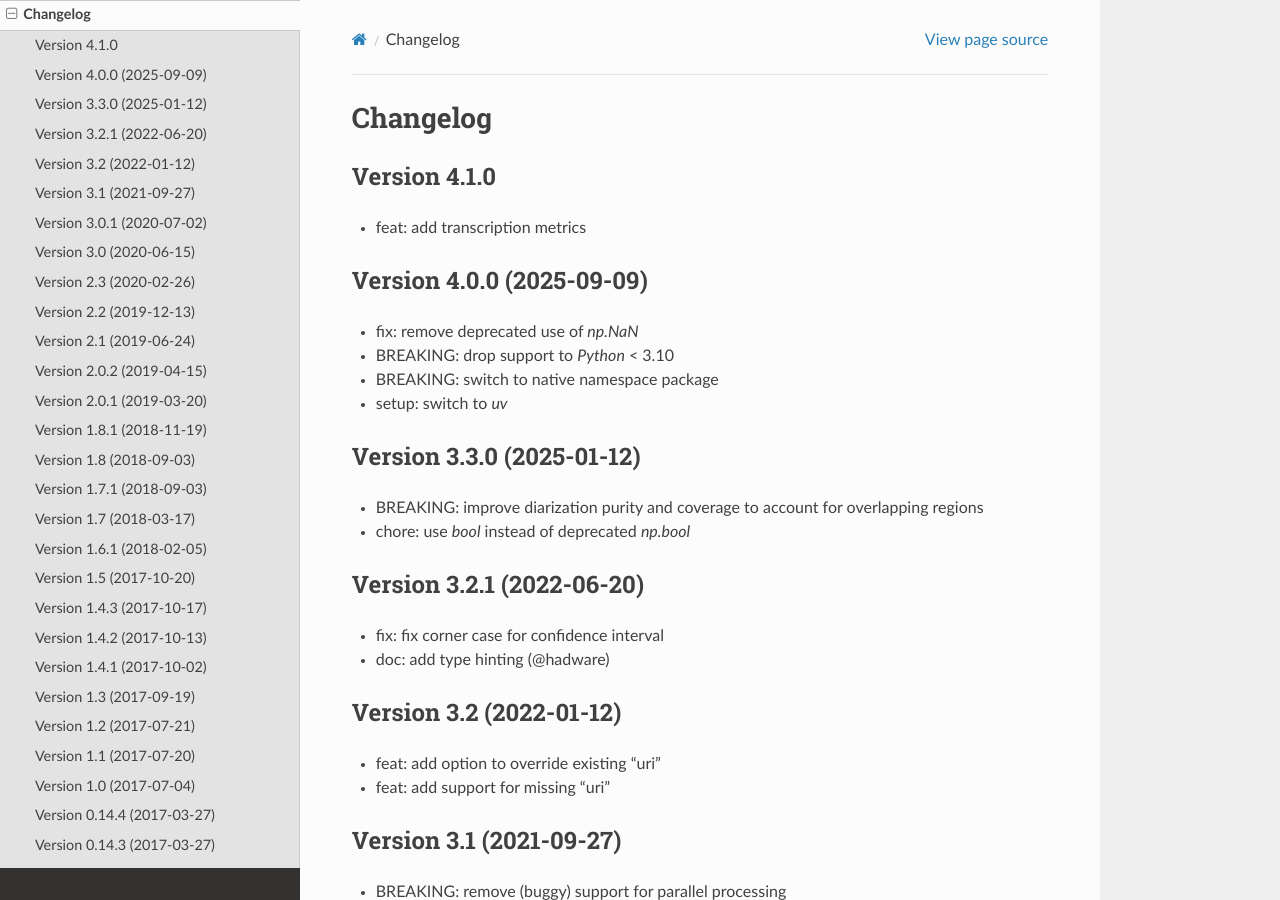
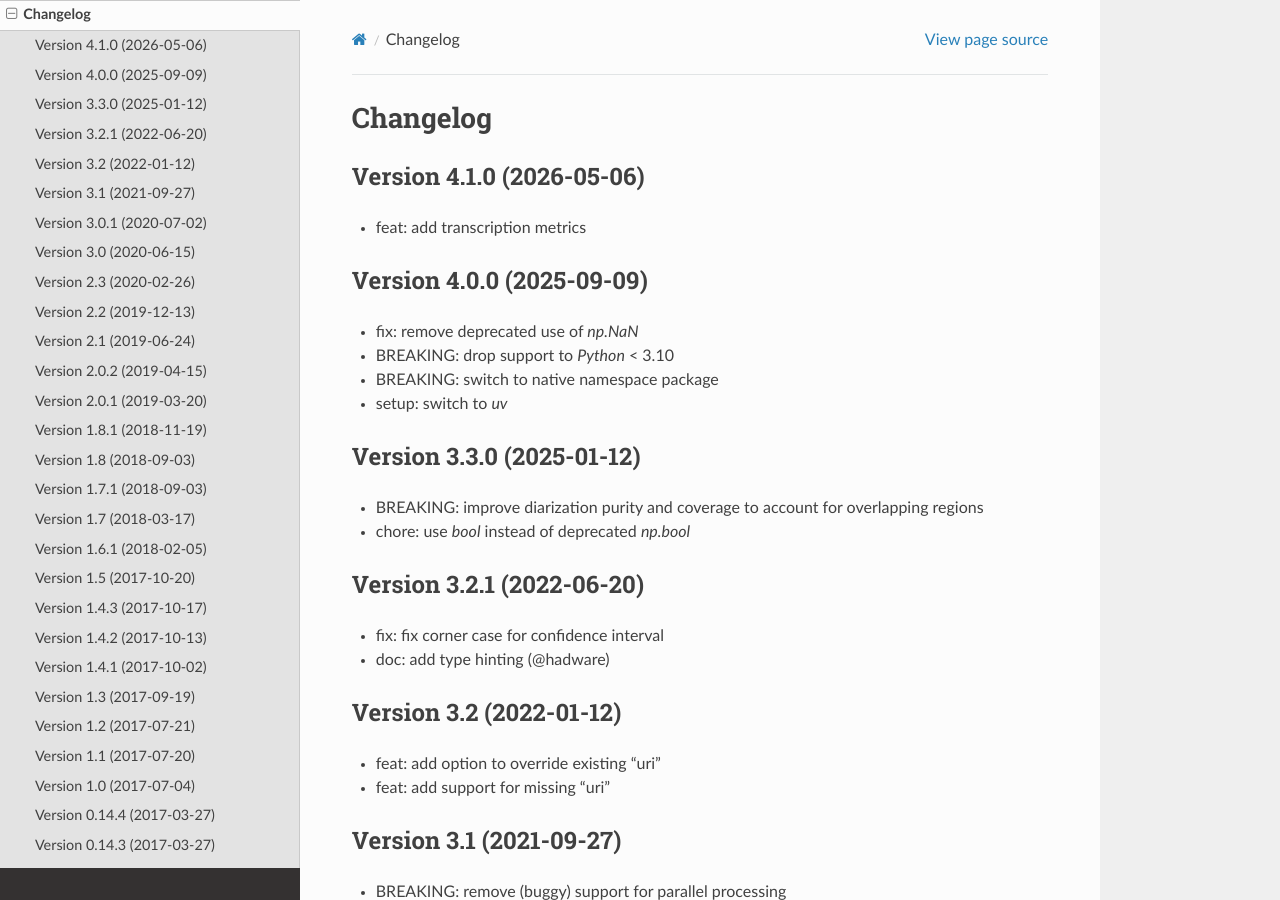
Before and after one commit to pyannote/pyannote-metrics, a Sphinx documentation site: the page built from doc/source/changelog.rst, in a window 1280 px wide and 900 px high. Built offline with Sphinx 7.4.7 and the Read the Docs theme 3.1.0, drawn with Linux system fonts in a browser that asks for light colours; the version number could not be read and is left out.

Commit message:
doc: update CHANGELOG

```diff
--- a/doc/source/changelog.rst
+++ b/doc/source/changelog.rst
@@ -2,8 +2,8 @@
 Changelog
 #########
 
-Version 4.1.0
-~~~~~~~~~~~~~
+Version 4.1.0 (2026-05-06)
+~~~~~~~~~~~~~~~~~~~~~~~~~~
 
 - feat: add transcription metrics
 
```
